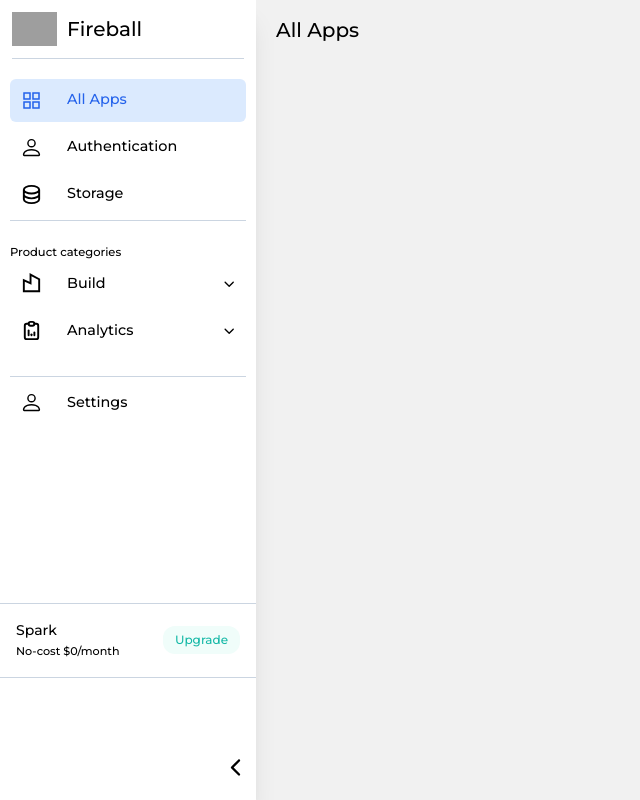
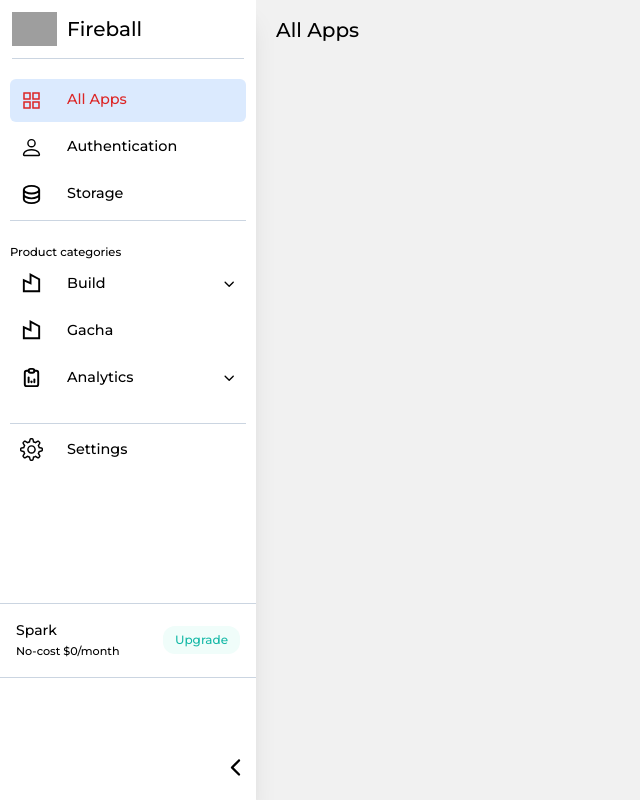
Before and after one commit to nguyentuanhung123/Sidebar-with-submenu-using-tailwind-and-framer-motion, a React (Create React App) app: page / in a window 1280 px wide. Shown: the whole page, without its empty margins (0-640 px from the left). Built offline with nearby package versions, Linux system fonts and the light colour scheme; grey boxes are pictures that could not be loaded.

Commit message:
edit submenu and add mainMenuList

```diff
--- a/src/App.jsx
+++ b/src/App.jsx
@@ -6,6 +6,7 @@
 import Build from "./pages/Build";
 import Settings from "./pages/Settings";
 import Storage from "./pages/Storage";
+import Gacha from "./pages/Gacha";
 
 const App = () => {
   return (
@@ -16,6 +17,7 @@
           <Route path="/authentication" element={<Authentication />} />
           <Route path="/storage" element={<Storage />} />
           <Route path="/settings" element={<Settings />} />
+          <Route path="/gacha" element={<Gacha />} />
           <Route path="/build/:bID" element={<Build />} />
           <Route path="/analytics/:aID" element={<Analytics />} />
         </Routes>
--- a/src/index.css
+++ b/src/index.css
@@ -24,5 +24,5 @@
 
 /*applied directly active class - route match*/
 .active {
-  @apply bg-blue-100 text-blue-600;
+  @apply bg-blue-100 text-red-600;
 }
--- a/src/layouts/sidebar/Sidebar.jsx
+++ b/src/layouts/sidebar/Sidebar.jsx
@@ -83,11 +83,33 @@
         isTablet && setIsOpen(false);
     }, [pathname])
 
+    const mainMenusList = [
+        {
+            name: "all apps",
+            path: "/",
+            icon: AiOutlineAppstore
+        },
+        {
+            name: "authentication",
+            path: "/authentication",
+            icon: BsPerson
+        },
+        {
+            name: "storage",
+            path: "/storage",
+            icon: HiOutlineDatabase
+        }
+    ]
+
     const subMenusList = [
         {
             name: "build",
             icon: RiBuilding3Line,
             menus: ["auth", "app settings", "storage", "hosting"],
+        },
+        {
+            name: "gacha",
+            icon: RiBuilding3Line,
         },
         {
             name: "analytics",
@@ -125,27 +147,19 @@
                 <div className="flex flex-col h-full">
                     {/* first */}
                     <ul className="whitespace-pre px-2.5 text-[0.9rem] py-5 flex flex-col gap-1 font-medium overflow-x-hidden scrollbar-thin scrollbar-track-white scrollbar-thumb-slate-100 h-[70%] md:h-[68%]">
-                        <li>
-                            <NavLink to="/" className="link">
-                                <AiOutlineAppstore size={23} className="min-w-max" />
-                                {/* max-content : nội dung trong thẻ này sẽ được đẩy lên trong 1 dòng -> chữ bị thừa phải kéo màn hình mới thấy */}
-                                All Apps
-                            </NavLink>
-                        </li>
-                        <li>
-                            <NavLink to="/authentication" className="link">
-                                <BsPerson size={23} className="min-w-max" />
-                                {/* max-content : nội dung trong thẻ này sẽ được cố định trong 1 dòng -> chữ bị thừa phải kéo màn hình mới thấy */}
-                                Authentication
-                            </NavLink>
-                        </li>
-                        <li>
-                            <NavLink to="/storage" className="link">
-                                <HiOutlineDatabase size={23} className="min-w-max" />
-                                {/* max-content : nội dung trong thẻ này sẽ được đẩy lên trong 1 dòng -> chữ bị thừa phải kéo màn hình mới thấy */}
-                                Storage
-                            </NavLink>
-                        </li>
+                        {
+                            mainMenusList?.map((menu, index) => {
+                                return (
+                                    <li>
+                                        <NavLink to={menu.path} className="link">
+                                            <menu.icon size={23} className="min-w-max" />
+                                            {/* max-content : nội dung trong thẻ này sẽ được đẩy lên trong 1 dòng -> chữ bị thừa phải kéo màn hình mới thấy */}
+                                            <p className="capitalize flex-1">{menu.name}</p>
+                                        </NavLink>
+                                    </li>
+                                )
+                            })
+                        }
 
                         {/* with submenu */}
                         {/* mobile view most show submenu */}
@@ -170,7 +184,7 @@
 
                         <li>
                             <NavLink to="/settings" className="link">
-                                <BsPerson size={23} className="min-w-max" />
+                                <SlSettings size={23} className="min-w-max" />
                                 {/* max-content : nội dung trong thẻ này sẽ được đẩy lên trong 1 dòng -> chữ bị thừa phải kéo màn hình mới thấy */}
                                 Settings
                             </NavLink>
--- a/src/layouts/sidebar/SubMenu.jsx
+++ b/src/layouts/sidebar/SubMenu.jsx
@@ -13,14 +13,14 @@
     return (
         <>
             <li
-                className={`link ${pathname.includes(data.name) && "text-blue-600"}`}
+                className={`link ${pathname.includes(data.name) && "active"}`}
                 onClick={() => setSubMenuOpen(!subMenuOpen)}
             >
                 {/* Dynamic icons */}
                 <data.icon size={23} className="min-w-max" />
 
-                <p className="capitalize flex-1">{data.name}</p>
-                <IoIosArrowDown className={`${subMenuOpen && 'rotate-180'} duration-200`} />
+                {data.menus ? <p className="capitalize flex-1">{data.name}</p> : <NavLink to={`/${data.name}`} className="capitalize flex-1">{data.name}</NavLink>}
+                {data.menus ? <IoIosArrowDown className={`${subMenuOpen && 'rotate-180'} duration-200`} /> : null}
             </li>
             <motion.ul
                 animate={
```
